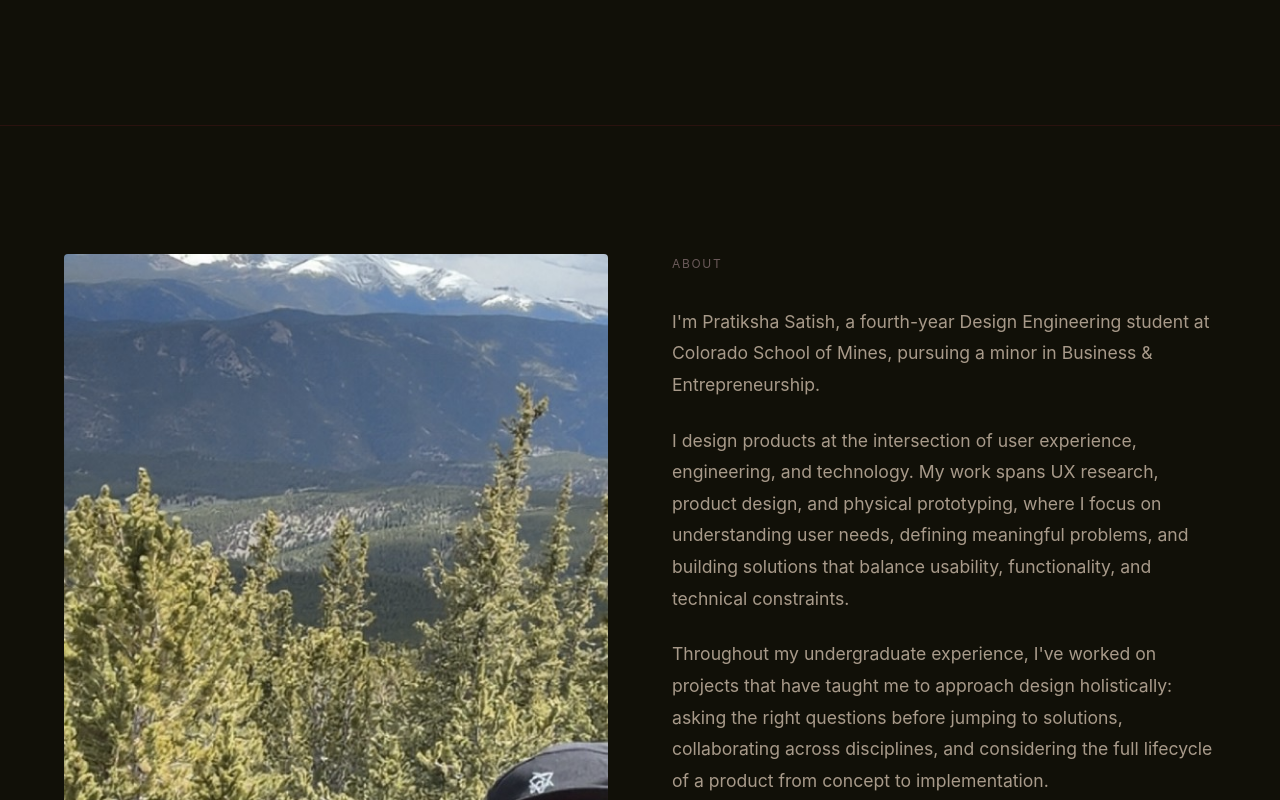
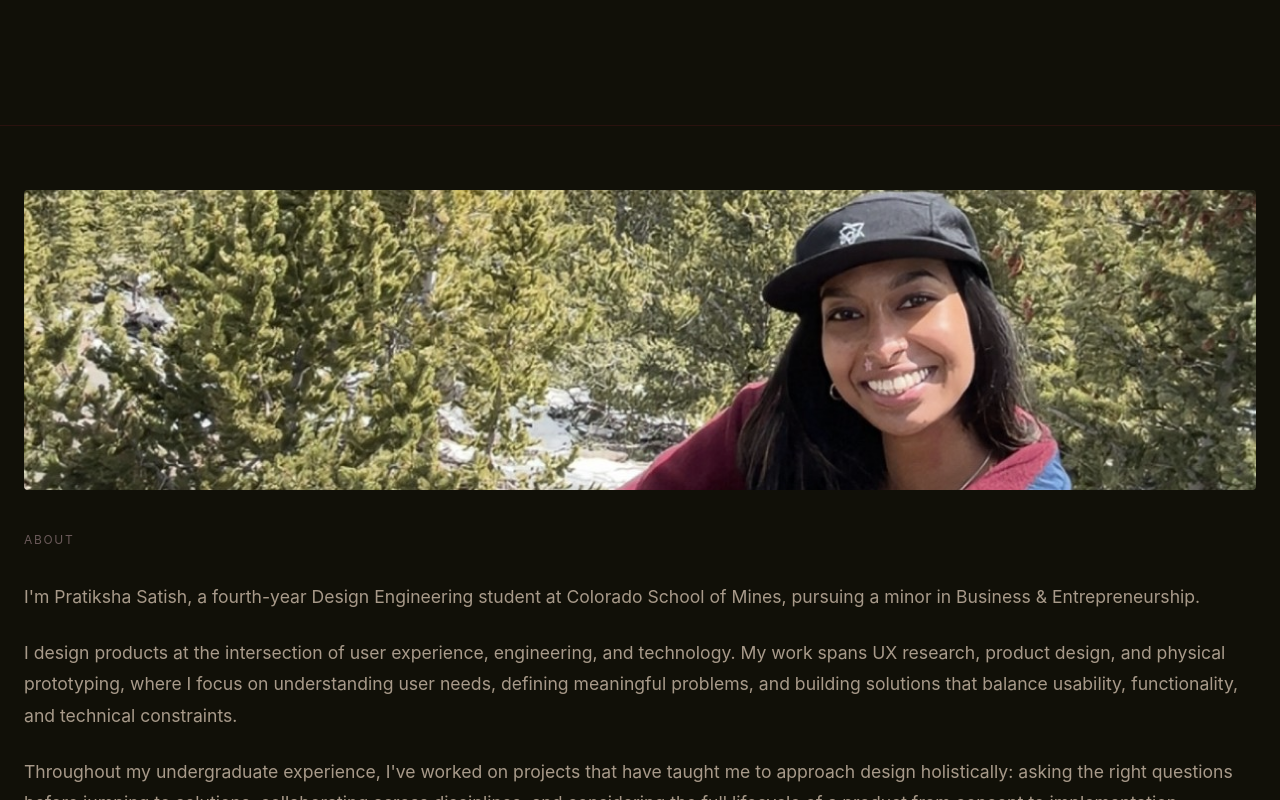
Before and after one commit to pratikshasatish/design-portfolio, a React app: page / in a window 1280 px wide. Shown: the part 1900-2700 px from the top of the page. Built offline with nearby package versions, Linux system fonts and the light colour scheme; the HTML template or start-up script is replaced by a standard one.

Commit message:
Fix About section photo layout on mobile

```diff
--- a/src/index.css
+++ b/src/index.css
@@ -54,3 +54,12 @@ a {
     font-size: 11px !important;
   }
 }
+  .about-section {
+    display: flex !important;
+    flex-direction: column !important;
+    padding: 4rem 1.5rem !important;
+    gap: 2rem !important;
+  }
+  .about-photo {
+    height: 300px !important;
+  }
--- a/src/pages/Home.jsx
+++ b/src/pages/Home.jsx
@@ -587,7 +587,7 @@ function Home() {
         ))}
       </section>
 
-      <section id="about" style={{
+      <section id="about" className="about-section" style={{
         padding: '8rem 4rem',
         display: 'grid',
         gridTemplateColumns: '1fr 1fr',
@@ -601,6 +601,7 @@ function Home() {
           transition={{ duration: 0.6 }}
         >
           <img
+            className="about-photo"
             src="/IMG_4461.JPG"
             alt="Pratiksha Satish"
             style={{
```
